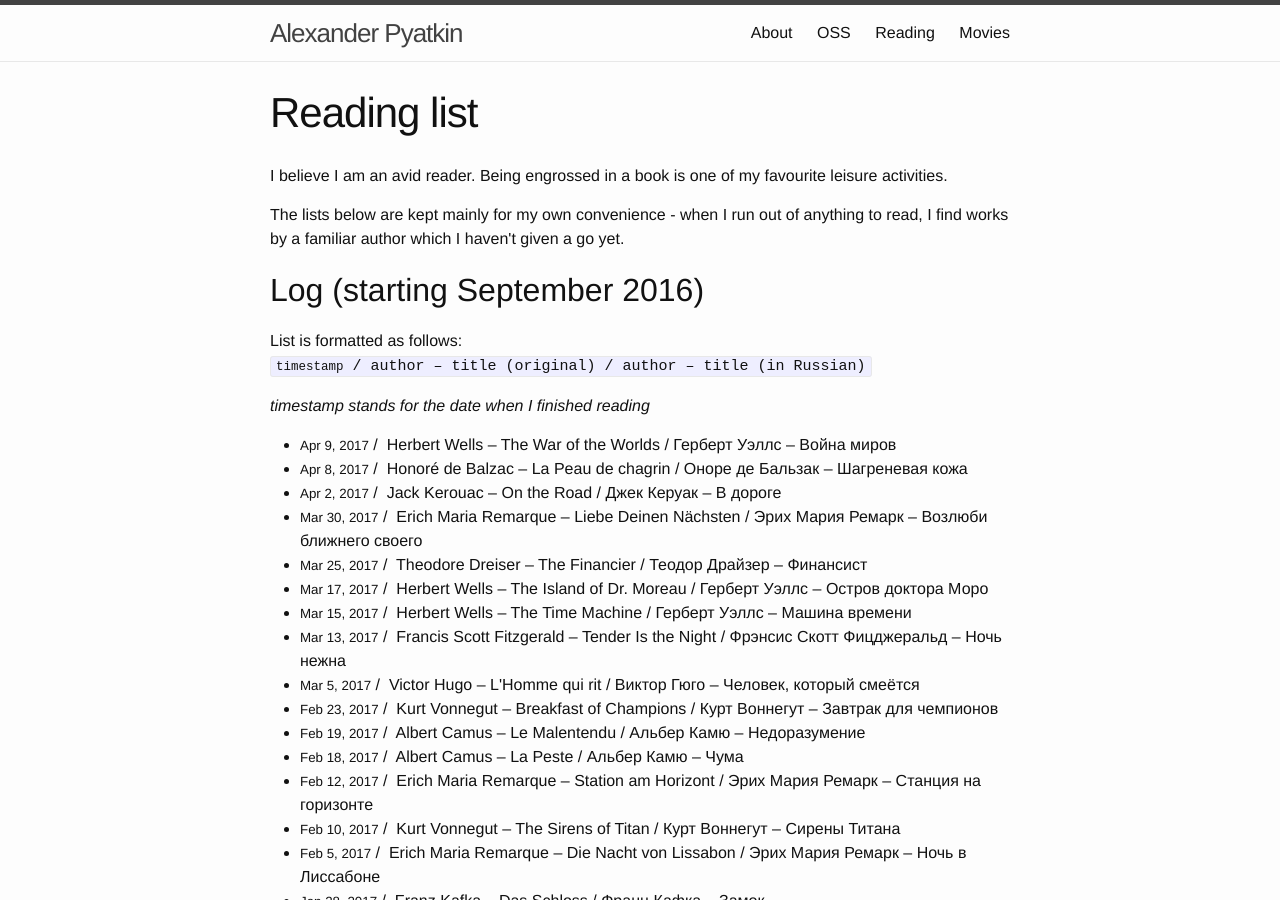
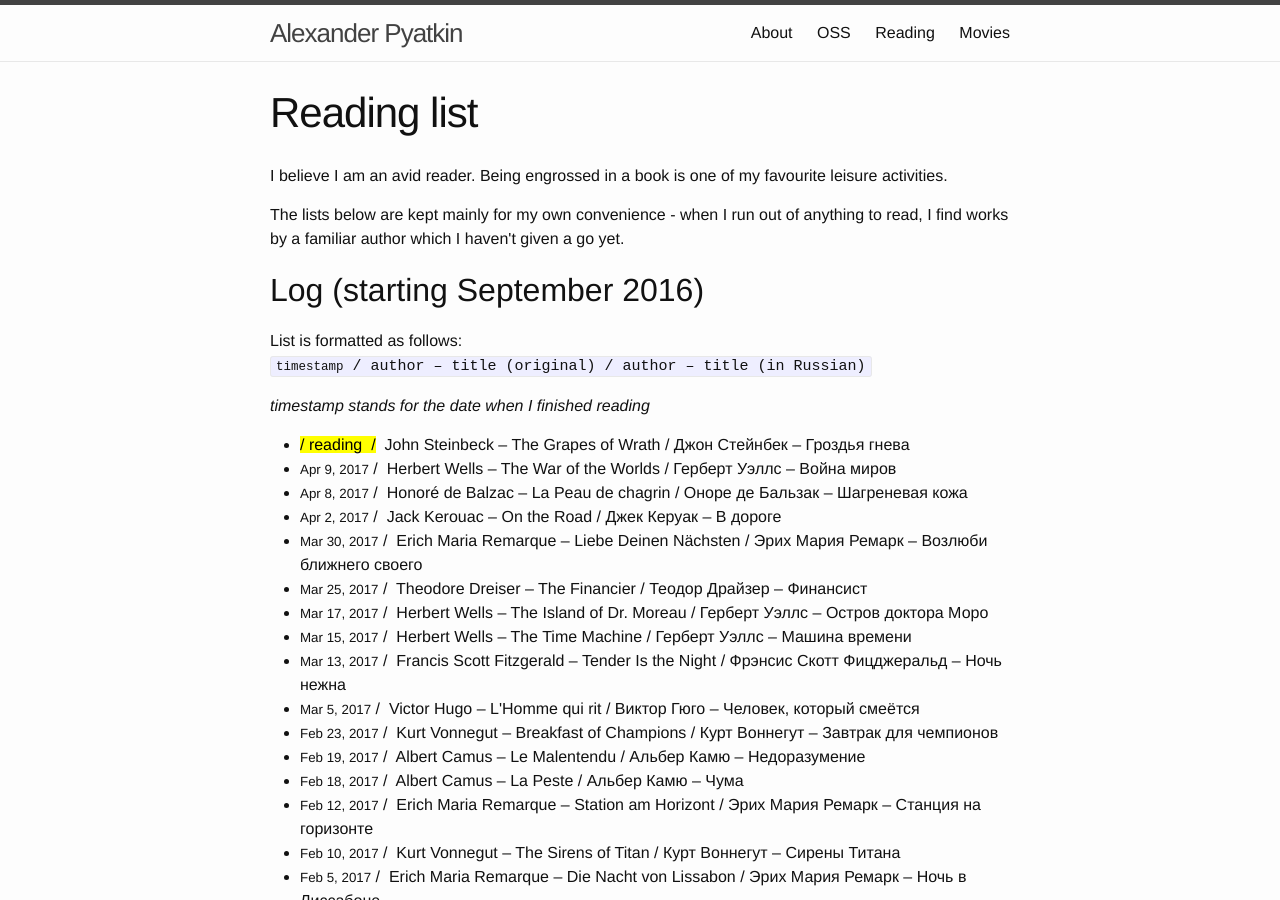
Before and after one commit to aspyatkin/personal-website, a Jekyll site: the page built from reading-list.md, in a window 1280 px wide and 900 px high. Built offline with Jekyll 4.4.1, drawn with Linux system fonts in a browser that asks for light colours.

Commit message:
Update reading list

```diff
--- a/reading-list.md
+++ b/reading-list.md
@@ -5,6 +5,14 @@ short_title: Reading
 permalink: /reading-list/
 top_ndx: 3
 log_list:
+  - reading: yes
+    original:
+      author: 'John Steinbeck'
+      title: 'The Grapes of Wrath'
+    russian:
+      author: 'Джон Стейнбек'
+      title: 'Гроздья гнева'
+
   - date: 'Apr 9, 2017'
     original:
       author: 'Herbert Wells'
```
